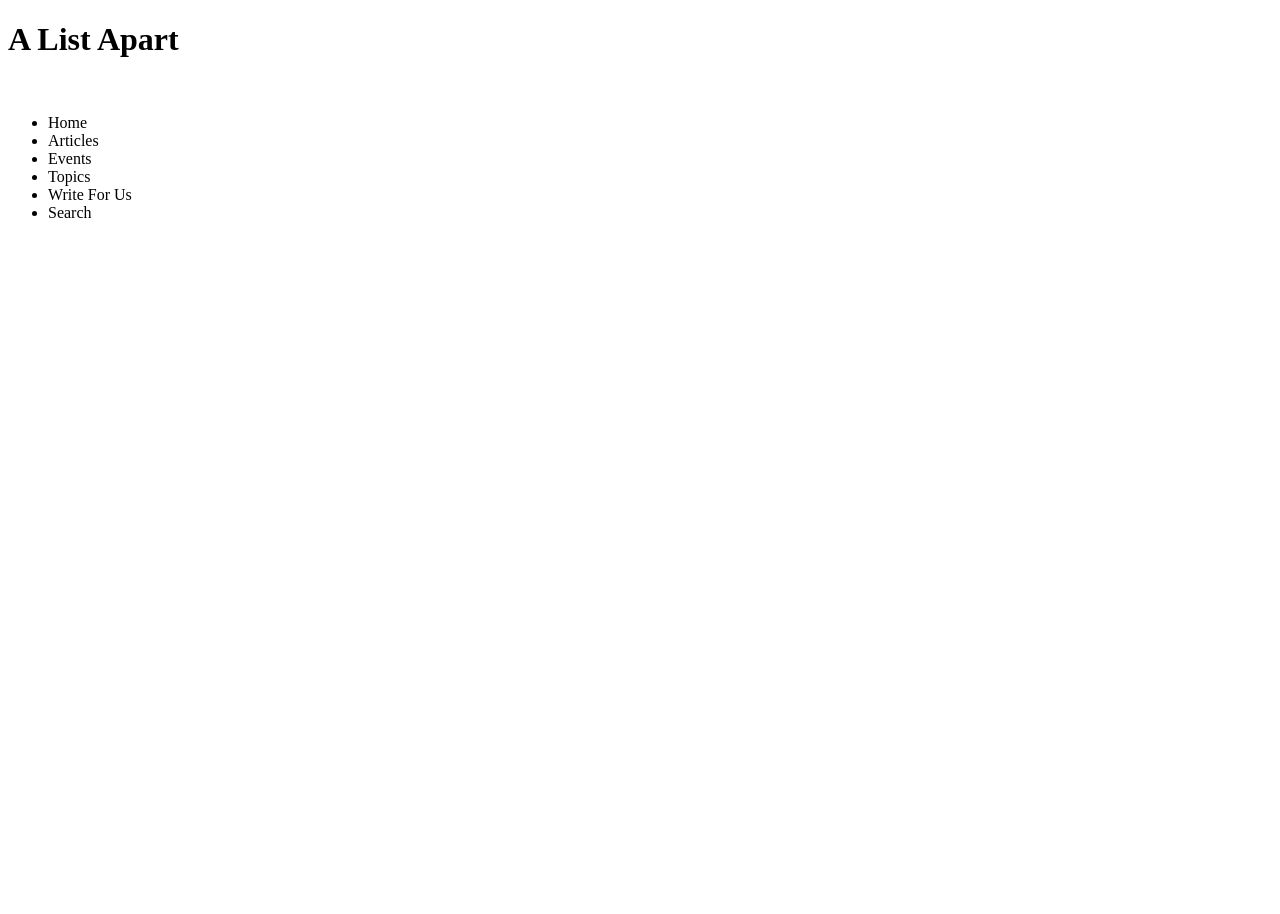
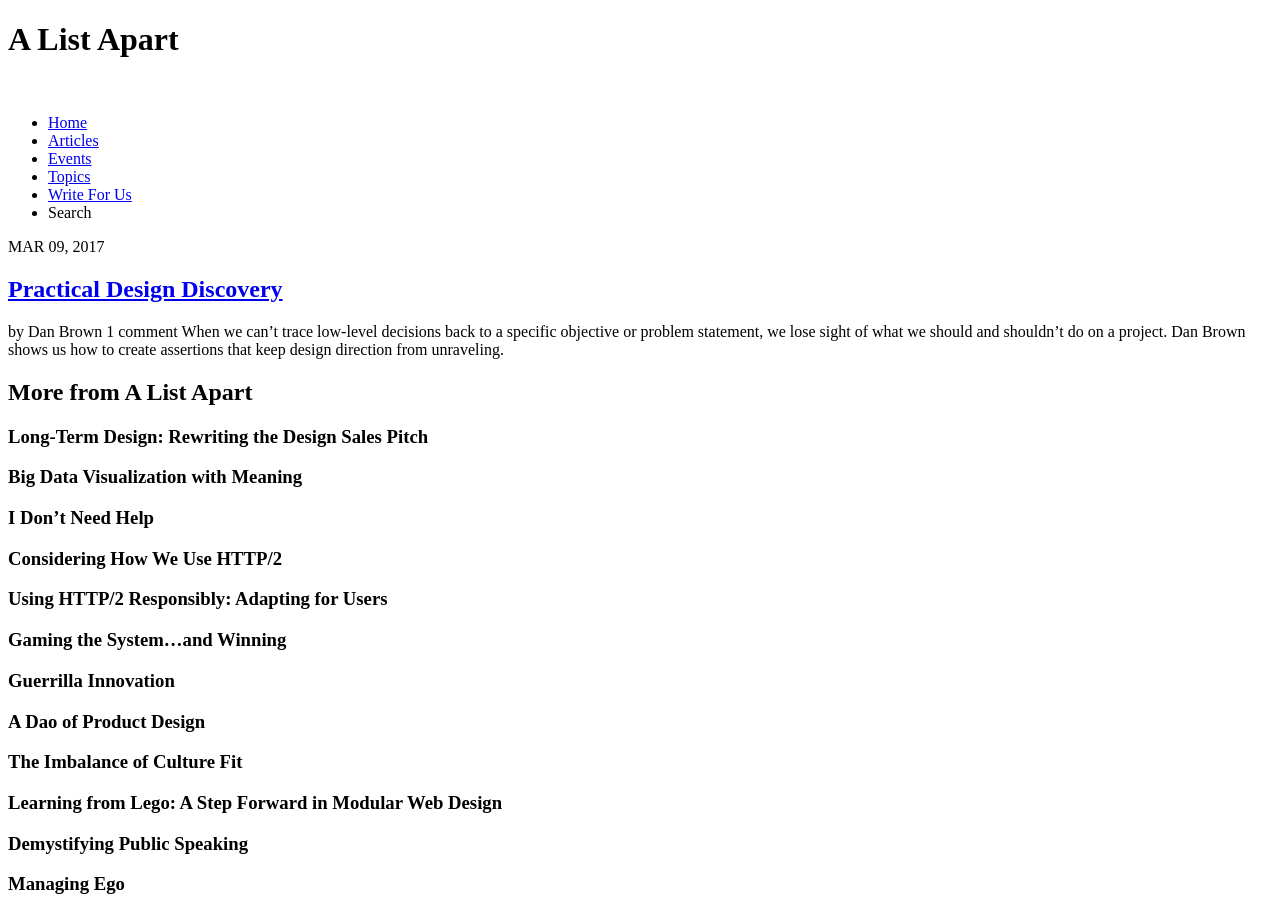
Before and after one commit to punsammy/html-layout, a plain HTML site: page index.html in a window 1280 px wide. Before the commit the page ends 800 px from the top, so only its background shows below. Drawn offline with Linux system fonts and the light colour scheme.

Commit message:
add sub-headings

```diff
--- a/index.html
+++ b/index.html
@@ -5,17 +5,100 @@
     <title>A List Apart: For People Who Make Websites</title>
   </head>
   <body>
-    <h1>A List Apart</h1>
-    <img src="">
+    <header>
+      <h1>A List Apart</h1>
+      <img src="">
 
-    <ul>
-      <li>Home</li>
-      <li>Articles</li>
-      <li>Events</li>
-      <li>Topics</li>
-      <li>Write For Us</li>
-      <li>Search</li>
-    </ul>
+      <ul>
+        <li><a href="https://alistapart.com/"> Home</a></li>
+        <li><a href="https://alistapart.com/articles">Articles</a></li>
+        <li><a href="https://alistapart.com/events">Events</a></li>
+        <li><a href="https://alistapart.com/topics">Topics</a></li>
+        <li><a href="https://alistapart.com/about/contribute">Write For Us</a></li>
+        <li>Search</li>
+      </ul>
+    </header>
+  <main>
+    <section>
+      <p1>MAR 09, 2017</p1>
+      <h2><a href="https://alistapart.com/article/practical-design-discovery"> Practical Design Discovery</a></h2>
+      <p2>by <a href"https://alistapart.com/author/dan-brown">Dan Brown</a> <ahref "https://alistapart.com/article/practical-design-discovery#comments">1 comment</a></p2>
+        <p3>When we can’t trace low-level decisions back to a specific objective or problem statement, we lose sight of what we should and shouldn’t do on a project. Dan Brown shows us how to create assertions that keep design direction from unraveling.</p3>
+    </section>
+      <h2>More from A List Apart</h2>
+    <article>
+      <h3>Long-Term Design: Rewriting the Design Sales Pitch</h3>
+        <p4></p4>
+    </artcle>
 
+    <article>
+      <h3>Big Data Visualization with Meaning</h3>
+        <p4></p4>
+    </artcle>
+
+    <article>
+      <h3>I Don’t Need Help</h3>
+        <p4></p4>
+    </artcle>
+
+    <article>
+      <h3>Considering How We Use HTTP/2</h3>
+        <p4></p4>
+    </artcle>
+
+    <article>
+      <h3>Using HTTP/2 Responsibly: Adapting for Users</h3>
+        <p4></p4>
+    </artcle>
+
+    <article>
+      <h3>Gaming the System…and Winning</h3>
+        <p4></p4>
+    </artcle>
+
+    <article>
+      <h3>Guerrilla Innovation</h3>
+        <p4></p4>
+    </artcle>
+
+    <article>
+      <h3>A Dao of Product Design</h3>
+        <p4></p4>
+    </artcle>
+
+    <article>
+      <h3>The Imbalance of Culture Fit</h3>
+        <p4></p4>
+    </artcle>
+
+    <article>
+      <h3>Learning from Lego: A Step Forward in Modular Web Design</h3>
+        <p4></p4>
+    </artcle>
+
+    <article>
+      <h3>Demystifying Public Speaking</h3>
+        <p4></p4>
+    </artcle>
+
+    <article>
+      <h3>Managing Ego</h3>
+        <p4></p4>
+    </artcle>
+
+
+
+    <section>
+
+
+
+    </section>
+
+
+  </main>
+
+  <footer>
+
+  </footer>
   </body>
 </html>
```
